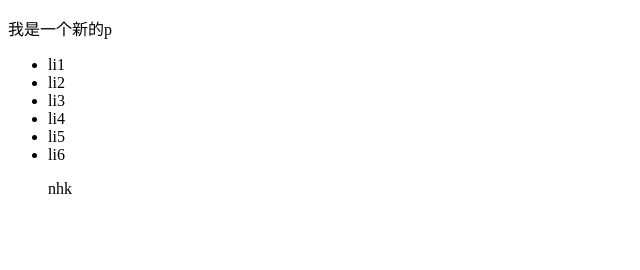
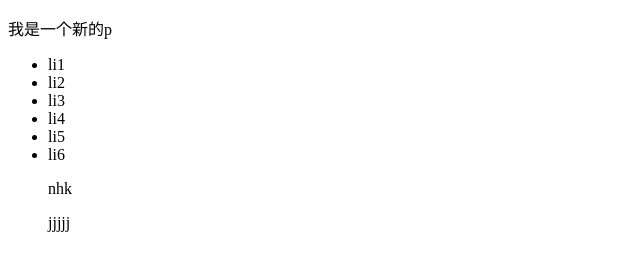
Before and after one commit to liumouren666/2020-8-30test, a plain HTML site: page index.html in a window 1280 px wide. Shown: the full height of the page, 0-640 px from the left. Drawn offline with Linux system fonts and the light colour scheme.

Commit message:
再加一个p

```diff
--- a/index.html
+++ b/index.html
@@ -15,6 +15,7 @@
         <li>li5</li>
         <li>li6</li>
         <p>nhk</p>
+        <p>jjjjj</p>
     </ul>
 </body>
 </html>
```
